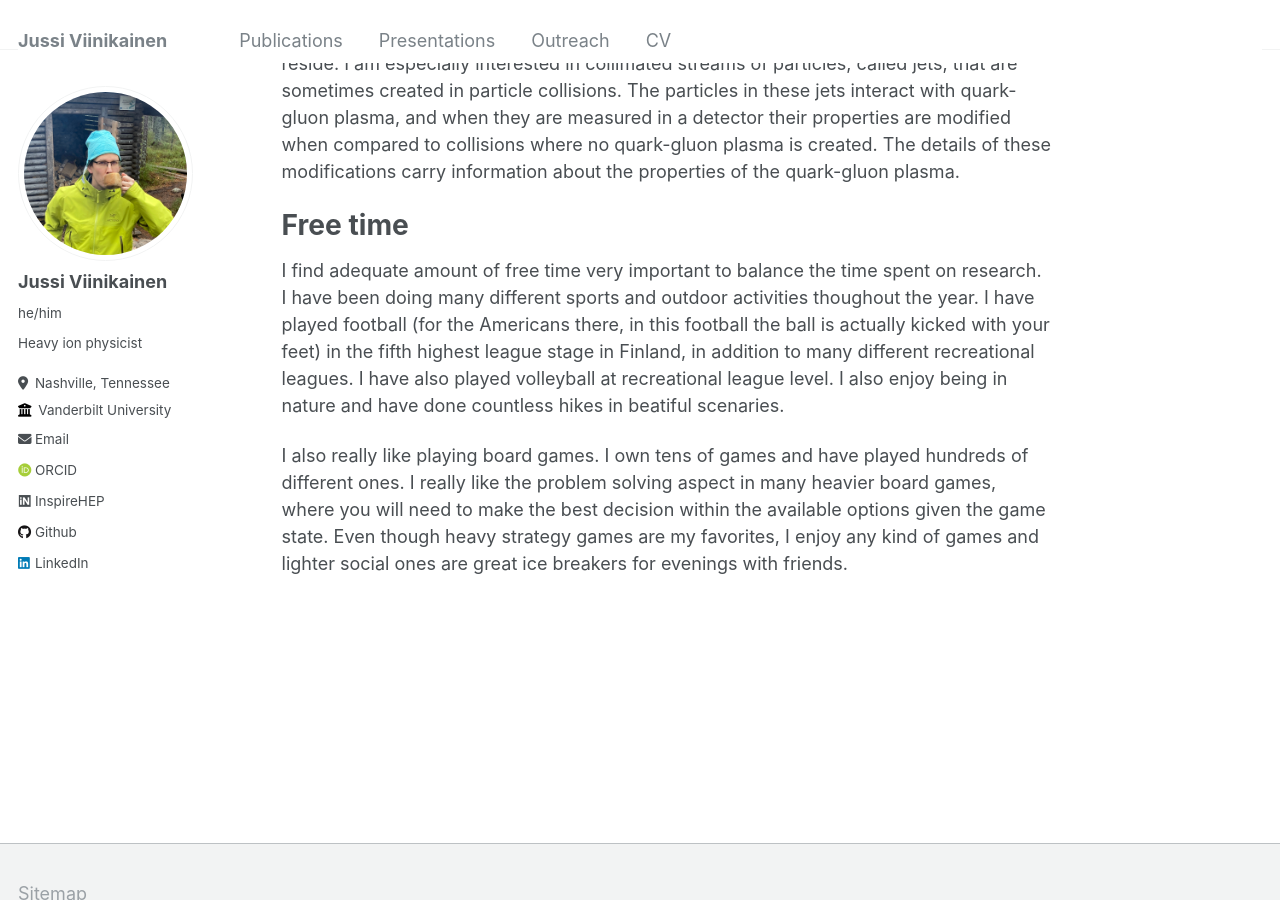
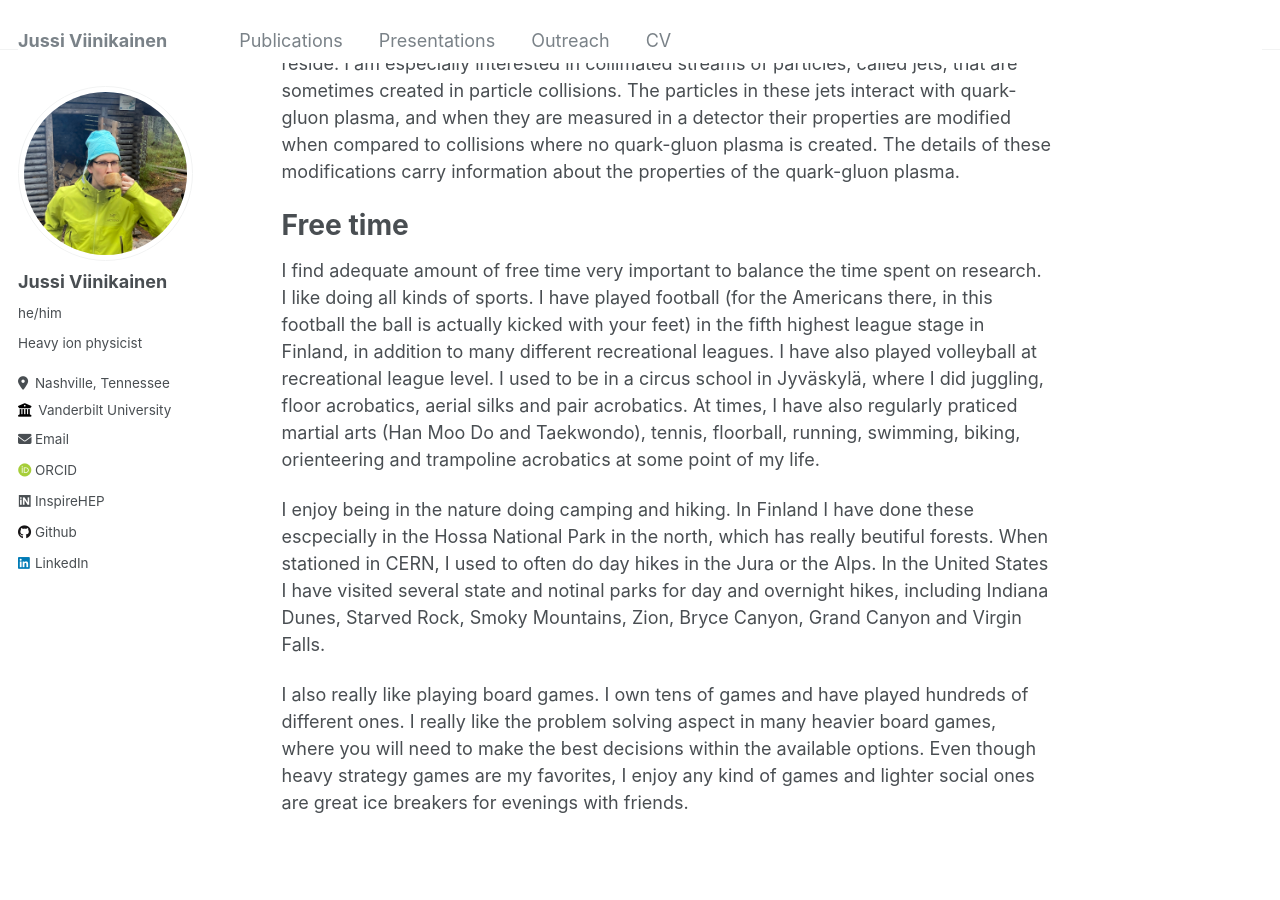
Before and after one commit to jusaviin/jusaviin.github.io, a Jekyll site: the page built from _pages/about.md, in a window 1280 px wide and 900 px high, scrolled down 662 px. Built offline with Jekyll 4.4.1, drawn with Linux system fonts in a browser that asks for light colours; some web fonts are replaced.

Commit message:
Updated free time section in about me

```diff
--- a/_pages/about.md
+++ b/_pages/about.md
@@ -16,6 +16,8 @@ In heavy ion physics we collide heavy ions in order to create quark-gluon plasma
 
 Free time
 ======
-I find adequate amount of free time very important to balance the time spent on research. I have been doing many different sports and outdoor activities thoughout the year. I have played football (for the Americans there, in this football the ball is actually kicked with your feet) in the fifth highest league stage in Finland, in addition to many different recreational leagues. I have also played volleyball at recreational league level. I also enjoy being in nature and have done countless hikes in beatiful scenaries.
+I find adequate amount of free time very important to balance the time spent on research. I like doing all kinds of sports. I have played football (for the Americans there, in this football the ball is actually kicked with your feet) in the fifth highest league stage in Finland, in addition to many different recreational leagues. I have also played volleyball at recreational league level. I used to be in a circus school in Jyväskylä, where I did juggling, floor acrobatics, aerial silks and pair acrobatics. At times, I have also regularly praticed martial arts (Han Moo Do and Taekwondo), tennis, floorball, running, swimming, biking, orienteering and trampoline acrobatics at some point of my life.
 
-I also really like playing board games. I own tens of games and have played hundreds of different ones. I really like the problem solving aspect in many heavier board games, where you will need to make the best decision within the available options given the game state. Even though heavy strategy games are my favorites, I enjoy any kind of games and lighter social ones are great ice breakers for evenings with friends.
+I enjoy being in the nature doing camping and hiking. In Finland I have done these escpecially in the Hossa National Park in the north, which has really beutiful forests. When stationed in CERN, I used to often do day hikes in the Jura or the Alps. In the United States I have visited several state and notinal parks for day and overnight hikes, including Indiana Dunes, Starved Rock, Smoky Mountains, Zion, Bryce Canyon, Grand Canyon and Virgin Falls.
+
+I also really like playing board games. I own tens of games and have played hundreds of different ones. I really like the problem solving aspect in many heavier board games, where you will need to make the best decisions within the available options. Even though heavy strategy games are my favorites, I enjoy any kind of games and lighter social ones are great ice breakers for evenings with friends.
```
